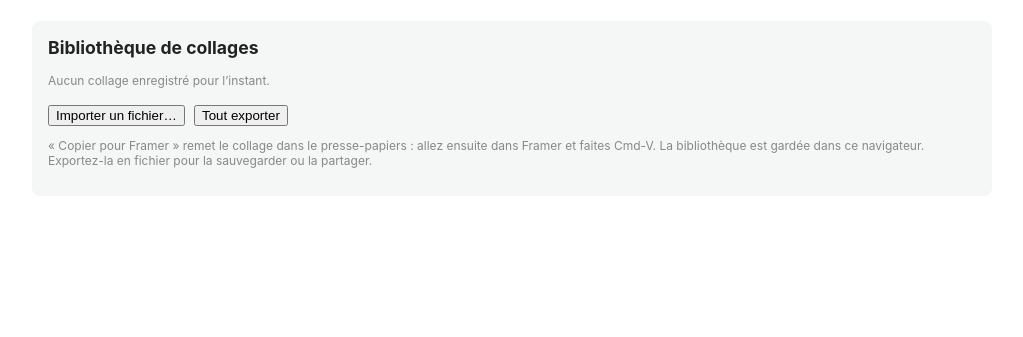
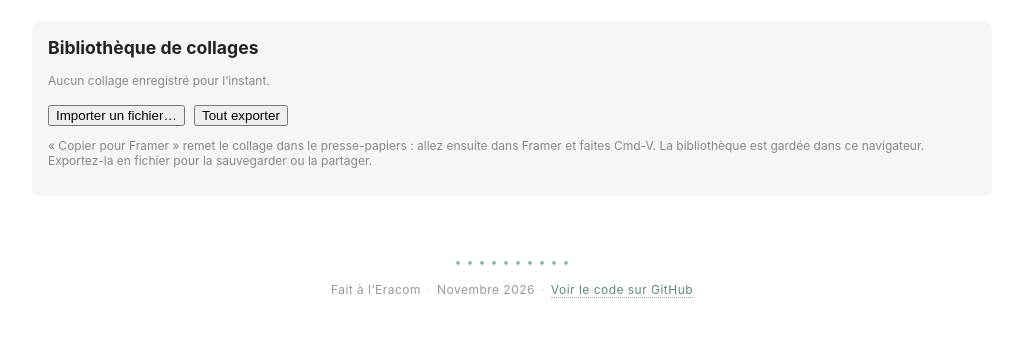
Before and after one commit to coursweb/framer-copypasta, a plain HTML site: page index.html in a window 1280 px wide. Shown: the part 167-504 px from the top of the page, without its empty margins (128-1151 px from the left). Drawn offline with Linux system fonts and the light colour scheme.

Commit message:
ajout pied de page

```diff
--- a/index.html
+++ b/index.html
@@ -21,6 +21,12 @@
   .clip .name { flex: 1; min-width: 200px; }
   .save { display: flex; gap: .5rem; align-items: center; margin-top: .5rem; }
   .save input { flex: 1; padding: .3rem; }
+  footer { margin: 4rem 0 2rem; text-align: center; font-size: 12px; color: #999; letter-spacing: .04em; }
+  footer::before { content: ""; display: block; width: 120px; height: 6px; margin: 0 auto 1rem;
+    background: radial-gradient(circle, #8fb3a0 1.5px, transparent 2px) 0 50% / 12px 6px repeat-x; }
+  footer a { color: #5e8a73; text-decoration: none; border-bottom: 1px dotted #8fb3a0; }
+  footer a:hover { color: #285a43; border-bottom-style: solid; }
+  footer .sep { margin: 0 .5em; color: #c5d6cc; }
   #toast { position: fixed; bottom: 1rem; left: 50%; transform: translateX(-50%); background: #222; color: #fff; padding: .5rem 1rem; border-radius: 6px; opacity: 0; transition: opacity .3s; pointer-events: none; }
   #toast.on { opacity: 1; }
 </style>
@@ -41,6 +47,10 @@
 
 <div id="out"></div>
 <div id="toast"></div>
+
+<footer>
+  Fait à l’Eracom<span class="sep">·</span>Novembre 2026<span class="sep">·</span><a href="https://github.com/coursweb/framer-copypasta" target="_blank" rel="noopener">Voir le code sur GitHub</a>
+</footer>
 
 <script>
 const ASSET_URL = id => `https://framerusercontent.com/images/${id}`;
@@ -206,7 +216,9 @@ function show(html, fromPaste) {
   const images = items.filter(i => i.image).map(i => i.image);
   const svgs = items.filter(i => i.svg);
   const plain = texts.join('\n\n');
-  const guess = (items.find(i => i.depth === 1)?.name || texts[0] || 'Collage').slice(0, 60);
+  // Nom proposé : un seul calque de premier niveau → son nom ; sinon la première ligne de texte
+  const top = items.filter(i => i.depth === 1);
+  const guess = ((top.length === 1 && top[0].name) || (texts[0] || '').split('\n')[0] || 'Collage').trim().slice(0, 60);
 
   out.innerHTML = `
     ${fromPaste ? `<div class="save"><input id="clipName" value="${esc(guess)}">
```
